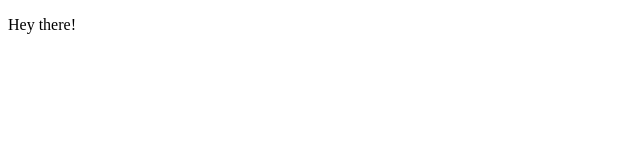
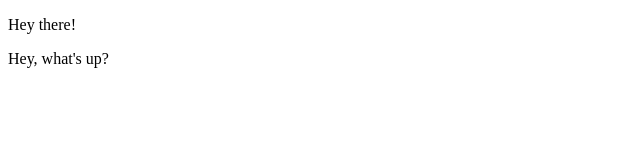
Before and after one commit to mdjahedahmed666/aws-website-hosting-ci-cd, a plain HTML site: page index.html in a window 1280 px wide. Shown: the full height of the page, 0-640 px from the left. Drawn offline with Linux system fonts and the light colour scheme.

Commit message:
New code added

```diff
--- a/index.html
+++ b/index.html
@@ -7,5 +7,6 @@
 </head>
 <body>
     <p>Hey there!</p>
+    <p>Hey, what's up? </p>
 </body>
 </html>
```
